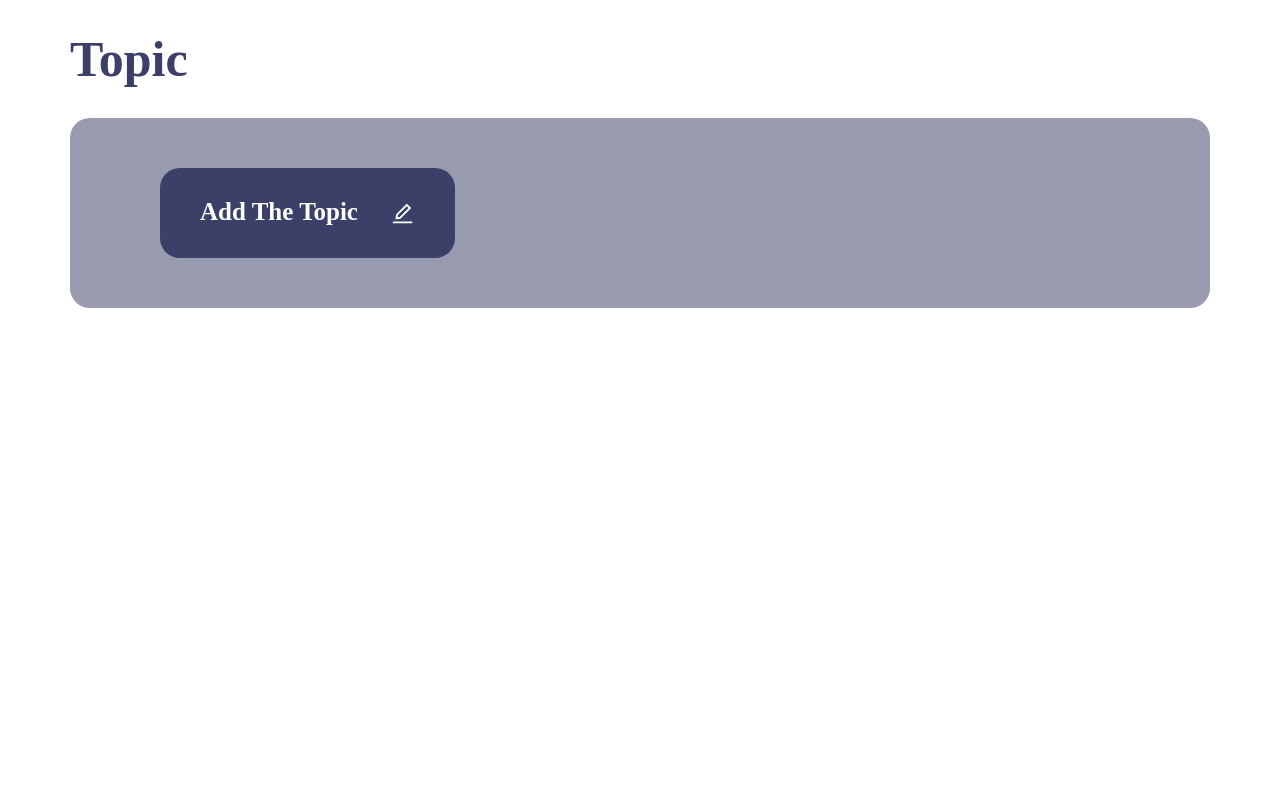
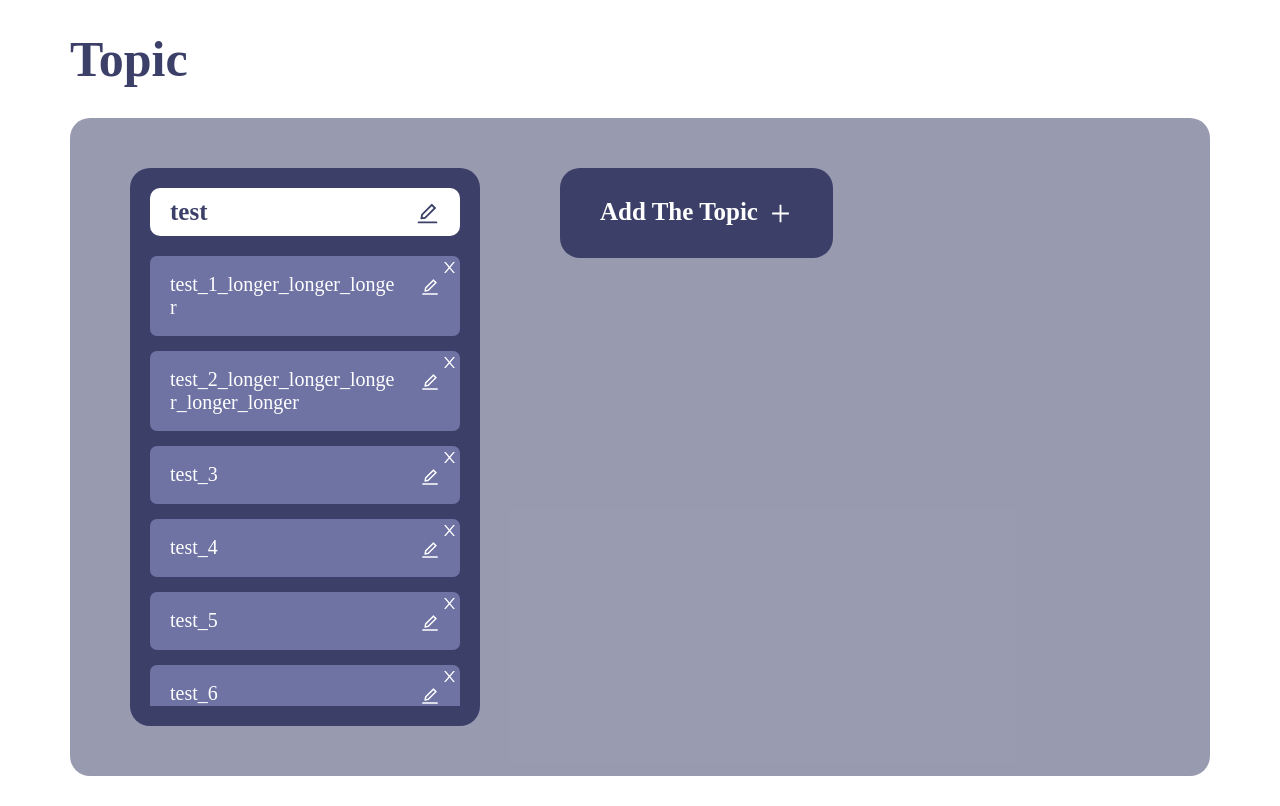
Before and after one commit to zero3062/draw_topic, a React (Create React App) app: page / in a window 1280 px wide. Built offline with nearby package versions, Linux system fonts and the light colour scheme.

Commit message:
[Add] handleDeleteItem

```diff
--- a/src/component/mainPage.tsx
+++ b/src/component/mainPage.tsx
@@ -1,6 +1,11 @@
-import React, { useState } from 'react';
+import { useState } from 'react';
 import * as toastr from 'toastr';
-import { AiOutlineEdit, AiOutlineCheck, AiOutlineClose } from 'react-icons/ai';
+import {
+  AiOutlineEdit,
+  AiOutlineCheck,
+  AiOutlineClose,
+  AiOutlinePlus,
+} from 'react-icons/ai';
 import '../style/mainPage.scss';
 
 interface listType {
@@ -16,9 +21,33 @@ interface topicType {
 }
 
 function mainPage() {
-  const [topic, setTopic] = useState<Array<topicType>>([]);
-  const [header, setHeader] = useState<[string, number]>(['', -1]); // 첫번째 인자는 바뀐 값/두번째 인자는 topic Index
+  const [topic, setTopic] = useState<Array<topicType>>([
+    {
+      id: 1,
+      header: 'test',
+      list: [
+        { id: 1, text: 'test_1_longer_longer_longer', checked: false },
+        {
+          id: 2,
+          text: 'test_2_longer_longer_longer_longer_longer',
+          checked: false,
+        },
+        { id: 3, text: 'test_3', checked: false },
+        { id: 4, text: 'test_4', checked: false },
+        { id: 5, text: 'test_5', checked: false },
+        { id: 6, text: 'test_6', checked: false },
+      ],
+    },
+  ]);
+  const [header, setHeader] = useState<[string, number]>(['', -1]); // 첫번째 인자는 바뀐 값, 두번째 인자는 topic Index
   const [listFocus, setListFocus] = useState(-1);
+
+  // 첫번째 인자는 바뀐값, 두번째 인자는 topic Index, 세번째 인자는 topic item Index
+  const [subItem, setSubItem] = useState<[string, number, number]>([
+    '',
+    -1,
+    -1,
+  ]);
 
   const handleAddHeader = (): void => {
     const text = header[0];
@@ -62,6 +91,27 @@ function mainPage() {
     setTopic(topicSample);
   };
 
+  const handleDeleteItem = (topicIndex: number, listIndex: number): void => {
+    const topicSample = topic.map((topicItem, index) =>
+      index === topicIndex
+        ? {
+            ...topicItem,
+            list: topicItem.list
+              .filter(
+                (listItem, listFilterIndex) => listFilterIndex !== listIndex,
+              )
+              .map((listItem, listMapIndex) =>
+                listItem.id - 1 !== listMapIndex
+                  ? { ...listItem, id: listMapIndex + 1 }
+                  : listItem,
+              ),
+          }
+        : topicItem,
+    );
+
+    setTopic(topicSample);
+  };
+
   return (
     <div className="article">
       <div className="topic_main">Topic</div>
@@ -82,10 +132,12 @@ function mainPage() {
               }}
             >
               {listFocus === topicIndex && (
-                <AiOutlineClose
-                  className="topic_header_delete"
-                  onClick={() => handleDeleteHeader(topicIndex)}
-                />
+                <div className="topic_header_delete_div">
+                  <AiOutlineClose
+                    className="topic_header_delete"
+                    onClick={() => handleDeleteHeader(topicIndex)}
+                  />
+                </div>
               )}
               {topicIndex !== header[1] ? (
                 <div className="topic_header pad_true">
@@ -115,23 +167,88 @@ function mainPage() {
                 </div>
               )}
               <li key={topicList.header} className="topic_li">
-                {topicList.list.map((list) => (
+                {topicList.list.map((list, listIndex) => (
                   <li
                     key={list.text}
                     className={list.checked ? 'topic_item on' : 'topic_item'}
                   >
-                    {list.text}
+                    <div className="topic_item_delete_div">
+                      <AiOutlineClose
+                        className="topic_item_delete"
+                        onClick={() => handleDeleteItem(topicIndex, listIndex)}
+                      />
+                    </div>
+                    <div className="topic_item_main">
+                      <div className="topic_item_text">{list.text}</div>
+                      <AiOutlineEdit className="topic_item_edit" />
+                    </div>
                   </li>
                 ))}
+
+                <div
+                  className="topic_item add_item"
+                  role="button"
+                  tabIndex={-1}
+                  // onClick={() => setHeader(['', -2])}
+                  // onKeyDown={() => setHeader(['', -2])}
+                >
+                  <div className="topic_item_main">
+                    <div className="topic_item_text">Add The Topic</div>
+                    <AiOutlinePlus
+                      className="topic_header_edit"
+                      // onClick={() => setHeader(['', -2])}
+                    />
+                  </div>
+                </div>
+
+                {/* {true ? (
+                  <div
+                    className="topic_header pad_true"
+                    role="button"
+                    tabIndex={-1}
+                    onClick={() => setHeader(['', -2])}
+                    onKeyDown={() => setHeader(['', -2])}
+                  >
+                    <div className="topic_header_text">Add The Topic</div>
+                    <AiOutlinePlus
+                      className="topic_header_edit"
+                      onClick={() => setHeader(['', -2])}
+                    />
+                  </div>
+                ) : (
+                  <div className="topic_header">
+                    <input
+                      type="text"
+                      className="topic_header_input"
+                      placeholder="Add The Topic"
+                      onChange={(e) => setHeader([e.target.value, -2])}
+                      onKeyPress={(e) => {
+                        if (e.key === 'Enter') handleAddHeader();
+                      }}
+                      value={header[0]}
+                      ref={(e) => e?.focus?.()}
+                    />
+                    <AiOutlineCheck
+                      className="topic_header_check"
+                      onClick={() => handleAddHeader()}
+                    />
+                  </div>
+                )} */}
               </li>
             </div>
           ))}
 
           <div className="topic_list add_list">
             {header[1] !== -2 ? (
-              <div className="topic_header pad_true">
+              <div
+                className="topic_header pad_true"
+                role="button"
+                tabIndex={-1}
+                onClick={() => setHeader(['', -2])}
+                onKeyDown={() => setHeader(['', -2])}
+              >
                 <div className="topic_header_text">Add The Topic</div>
-                <AiOutlineEdit
+                <AiOutlinePlus
                   className="topic_header_edit"
                   onClick={() => setHeader(['', -2])}
                 />
--- a/src/style/mainPage.scss
+++ b/src/style/mainPage.scss
@@ -43,6 +43,7 @@ input {
     overflow-x: scroll;
 
     .topic_list {
+      position: relative;
       margin: 20px 40px;
       background: rgb(60, 64, 105);
       border-radius: 20px;
@@ -57,6 +58,21 @@ input {
         margin: 20px 10px 20px 40px;
       }
 
+      .topic_header_delete_div {
+        background: white;
+        border-radius: 50px;
+        position: absolute;
+        width: 30px;
+        height: 30px;
+        top: -7px;
+        right: -7px;
+
+        .topic_header_delete {
+          font-size: 30px;
+          color: rgb(60, 64, 105);
+        }
+      }
+
       .topic_header {
         background: rgb(255, 255, 255);
         color: rgb(60, 64, 105);
@@ -68,6 +84,10 @@ input {
         display: flex;
         flex-direction: row;
         justify-content: space-between;
+
+        .topic_header_text {
+          white-space: nowrap;
+        }
 
         .topic_header_edit {
           color: rgb(60, 64, 105);
@@ -93,17 +113,50 @@ input {
       }
 
       .topic_li {
-        height: 300px;
+        height: 450px;
         overflow-y: scroll;
 
         .topic_item {
-          cursor: pointer;
-          width: 200px;
+          background: rgb(110, 115, 163);
+          padding: 17px 20px;
+          font-size: 20px;
+          margin-bottom: 15px;
+          border-radius: 7px;
+          position: relative;
+
+          .topic_item_delete_div {
+            position: absolute;
+            top: 2px;
+            right: 2px;
+
+            .topic_item_delete {
+              font-size: 17px;
+              color: white;
+            }
+          }
+
+          .topic_item_main {
+            display: flex;
+            justify-content: space-between;
+
+            .topic_item_text {
+              max-width: 230px;
+              word-wrap: break-word;
+              margin-right: 20px;
+            }
+
+            .topic_item_edit {
+              margin-top: 4px;
+            }
+          }
         }
 
         .on {
-          text-decoration: line-through;
-          font-weight: bold;
+          background: rgb(240, 120, 120);
+        }
+
+        .add_item {
+          background: rgba(255, 255, 255, 0.445);
         }
       }
     }
@@ -117,7 +170,7 @@ input {
         color: white;
 
         .topic_header_text {
-          min-width: 180px;
+          white-space: nowrap;
         }
 
         .topic_header_input {
```
